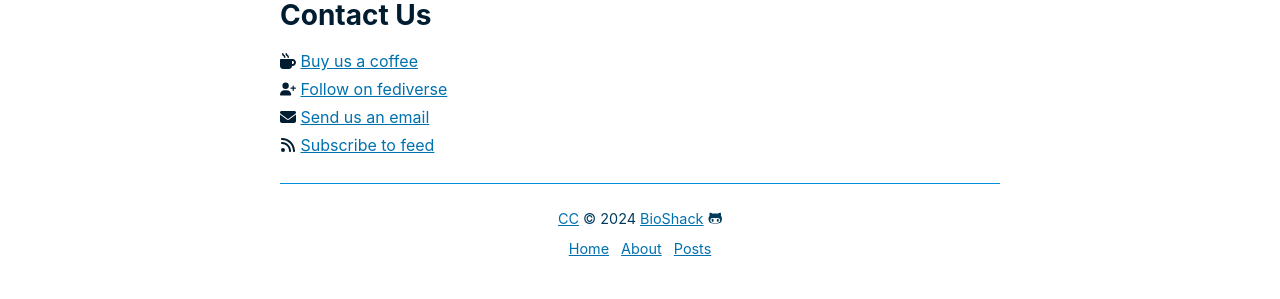
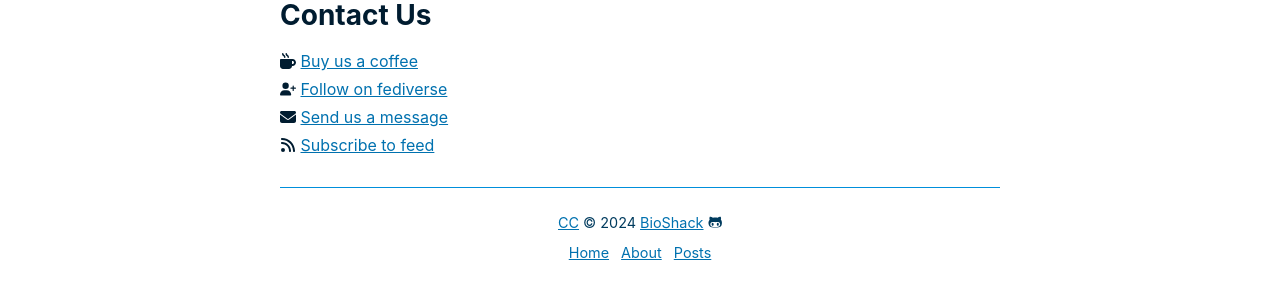
Before and after one commit to megdna/pond, a Jekyll site: the page built from pages/home.md, in a window 1280 px wide. Shown: the part 359-658 px from the top of the page. Built offline with Jekyll 4.4.1, drawn with Linux system fonts in a browser that asks for light colours.

Commit message:
Update theme

```diff
--- a/pages/home.md
+++ b/pages/home.md
@@ -20,7 +20,7 @@ We are a group of bioneers and citizen scientists building a better future with
 </li>
 <li>
 <svg class="icon" viewBox="0 0 512 512"><path d="M48 64C21.5 64 0 85.5 0 112c0 15.1 7.1 29.3 19.2 38.4L236.8 313.6c11.4 8.5 27 8.5 38.4 0L492.8 150.4c12.1-9.1 19.2-23.3 19.2-38.4c0-26.5-21.5-48-48-48H48zM0 176V384c0 35.3 28.7 64 64 64H448c35.3 0 64-28.7 64-64V176L294.4 339.2c-22.8 17.1-54 17.1-76.8 0L0 176z"/></svg>
-<a href="mailto:bio@d8a.org" target="_blank">Send us an email</a>
+<a href="mailto:bio@d8a.org" target="_blank">Send us a message</a>
 </li>
 <li>
 <svg class="icon" viewBox="0 0 448 512"><path d="M0 64C0 46.3 14.3 32 32 32c229.8 0 416 186.2 416 416c0 17.7-14.3 32-32 32s-32-14.3-32-32C384 253.6 226.4 96 32 96C14.3 96 0 81.7 0 64zM0 416a64 64 0 1 1 128 0A64 64 0 1 1 0 416zM32 160c159.1 0 288 128.9 288 288c0 17.7-14.3 32-32 32s-32-14.3-32-32c0-123.7-100.3-224-224-224c-17.7 0-32-14.3-32-32s14.3-32 32-32z"/></svg>
--- a/style.css
+++ b/style.css
@@ -100,7 +100,7 @@ header > nav a[aria-current="page"] {
 }
 
 main {
-  padding: 0;
+  padding: 0 0 0.25rem;
 }
 main nav {
   margin: 1rem 0 0.5rem;
```
